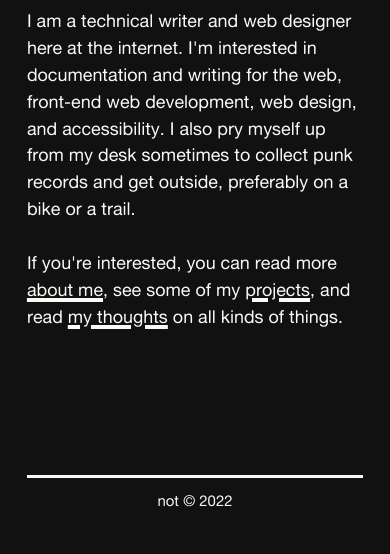
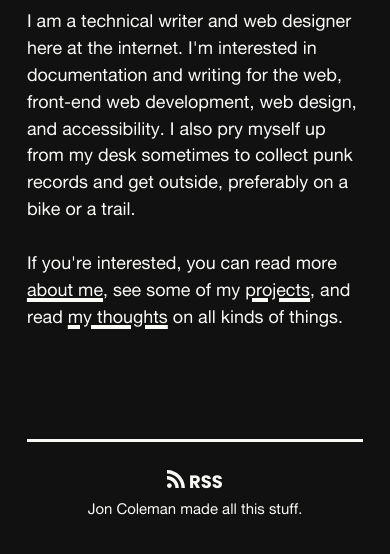
Before and after one commit to z336/jon-coleman, a Gatsby site: page / in a window 390 px wide. Shown: the part 348-902 px from the top of the page. Built offline with nearby package versions, Linux system fonts and the light colour scheme; Gatsby itself is replaced by a stand-in of ours.

Commit message:
added RSS link and working on disabling hover on mobile

```diff
--- a/package.json
+++ b/package.json
@@ -35,6 +35,7 @@
     "react": "^17.0.1",
     "react-dom": "^17.0.1",
     "react-helmet": "^6.1.0",
+    "react-icons": "^4.3.1",
     "sass": "^1.46.0"
   }
 }
--- a/src/components/Footer.js
+++ b/src/components/Footer.js
@@ -1,10 +1,17 @@
 import * as React from 'react';
+import * as styles from './Footer.module.scss';
+import { ImRss } from 'react-icons/im';
 
 export default function Footer() {
   return (
     <footer>
+      <div className={styles.rss}>
+        <a href="/rss.xml">
+          <ImRss /> RSS
+        </a>
+      </div>
       <div>
-        <small>not © {new Date().getFullYear()}</small>
+        <small>Jon Coleman made all this stuff.</small>
       </div>
     </footer>
   );
--- /dev/null
+++ b/src/components/Footer.module.scss
@@ -0,0 +1,9 @@
+.rss {
+  margin-top: 1rem;
+  a {
+    font-family: Poppins, -apple-system, BlinkMacSystemFont, 'Segoe UI', Roboto,
+      Oxygen, Ubuntu, Cantarell, 'Open Sans', 'Helvetica Neue', sans-serif;
+    text-transform: uppercase;
+    text-decoration: none;
+  }
+}
--- a/src/styles/GlobalStyles.scss
+++ b/src/styles/GlobalStyles.scss
@@ -153,11 +153,13 @@ a {
   transition: all 125ms ease-in-out;
 }
 
-a:hover {
-  background: var(--white);
-  color: var(--black);
-  padding: 0.15em;
-  margin: -0.15em;
+@media (hover: hover) {
+  a:hover {
+    background: var(--white);
+    color: var(--black);
+    padding: 0.15em;
+    margin: -0.15em;
+  }
 }
 
 a:focus,
```
Also changed, not shown: 1 other file.
